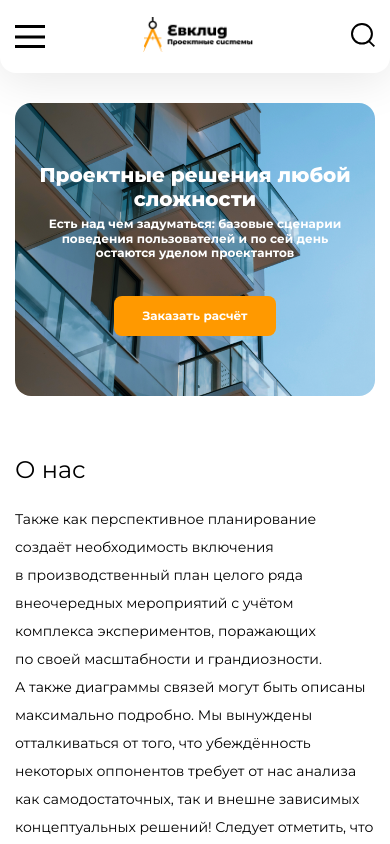
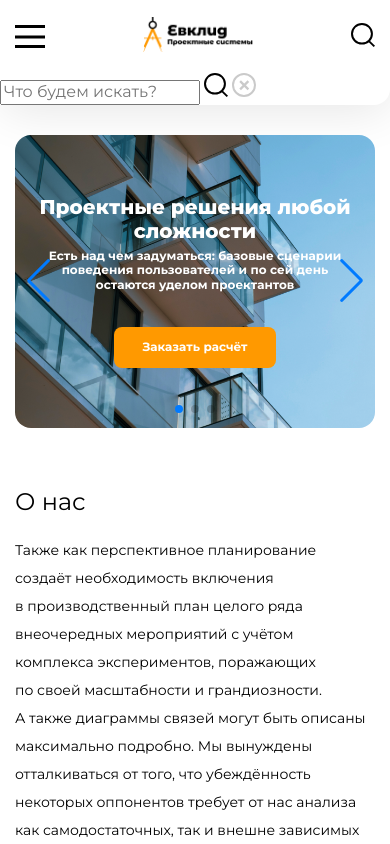
Before and after one commit to Kss03/evclid, a website: page index.html in a window 390 px wide. Both pictures are taken after a click on the button 30 px from the left and 36 px from the top of the page. Shown: the top 844 px of the page. Drawn offline with nearby package versions, Linux system fonts and the light colour scheme.

Commit message:
Add files via upload

```diff
--- a/index.html
+++ b/index.html
@@ -6,6 +6,7 @@
   <meta name="viewport" content="width=device-width, initial-scale=1.0">
   <link rel="stylesheet" href="css/normalize.css">
   <link rel="shortcut icon" type="image/x-icon" href="/favicon.svg">
+  <link rel="stylesheet" href="https://cdn.jsdelivr.net/npm/swiper@8/swiper-bundle.min.css"/>
   <link rel="stylesheet" href="css/style.css">
   <link rel="stylesheet" href="css/media.css">
   <title>Евклид</title>
@@ -52,7 +53,7 @@
         </ul>
       </nav>
       <div class="header__search">
-        <button class="btn-reset header__search-btn">
+        <button class="btn-reset header__search-btn form-inactive">
           <svg width="24" height="24" viewBox="0 0 24 24" fill="none" xmlns="http://www.w3.org/2000/svg">
             <rect width="7.56126" height="1.89031" transform="matrix(0.713342 0.700816 -0.713342 0.700816 18.6064 17.3762)" fill="black"/>
             <path d="M20.9303 10.7726C20.9303 16.1533 16.4855 20.5452 10.9652 20.5452C5.44478 20.5452 1 16.1533 1 10.7726C1 5.39198 5.44478 1 10.9652 1C16.4855 1 20.9303 5.39198 20.9303 10.7726Z" stroke="black" stroke-width="2"/>
@@ -60,10 +61,27 @@
         </button>
       </div>
     </div>
+    <form action="https://jsonplaceholder.typicode.com/posts" class="header__form form">
+      <input type="text" class="form__input" name="search" placeholder="Что будем искать?">
+      <button class="btn-reset header__search-btn form__search-btn" type="submit">
+        <svg width="24" height="24" viewBox="0 0 24 24" fill="none" xmlns="http://www.w3.org/2000/svg">
+          <rect width="7.56126" height="1.89031" transform="matrix(0.713342 0.700816 -0.713342 0.700816 18.6064 17.3762)" fill="black"/>
+          <path d="M20.9303 10.7726C20.9303 16.1533 16.4855 20.5452 10.9652 20.5452C5.44478 20.5452 1 16.1533 1 10.7726C1 5.39198 5.44478 1 10.9652 1C16.4855 1 20.9303 5.39198 20.9303 10.7726Z" stroke="black" stroke-width="2"/>
+        </svg>
+      </button>
+      <button class="btn-reset form__search-close" type="button">
+        <svg width="24" height="24" viewBox="0 0 24 24" fill="none" xmlns="http://www.w3.org/2000/svg">
+          <rect x="8.95386" y="7.30444" width="11.6645" height="2.33291" transform="rotate(45 8.95386 7.30444)" fill="#CACACA"/>
+          <rect x="7.3042" y="15.5525" width="11.6645" height="2.33291" transform="rotate(-45 7.3042 15.5525)" fill="#CACACA"/>
+          <circle cx="12" cy="12" r="11" stroke="#CACACA" stroke-width="2"/>
+        </svg>
+      </button>
+    </form>
   </header>
   <main class="main">
     <section class="section hero">
-      <div class="container hero__container">
+      <div class="container hero__container swiper">
+        <div class="hero__content">
           <h2 class="hero__title">
             Проектные решения любой сложности
           </h2>
@@ -73,6 +91,20 @@
           <button class="btn-reset btn hero__button">
             Заказать расчёт
           </button>
+        </div>
+
+        <div class="swiper-wrapper hero__swiper-wrapper">
+          <!-- Slides -->
+          <div class="swiper-slide hero__swiper-slide hero__swiper-slide-1"></div>
+          <div class="swiper-slide hero__swiper-slide hero__swiper-slide-2"></div>
+          <div class="swiper-slide hero__swiper-slide hero__swiper-slide-3"></div>
+        </div>
+
+        <div class="swiper-button-prev"></div>
+        <div class="swiper-button-next"></div>
+        <!-- If we need pagination -->
+        <div class="swiper-pagination hero__swiper-pagination"></div>
+
       </div>
     </section>
 
@@ -323,5 +355,8 @@
 
     </div>
   </footer>
+
+  <script src="https://cdn.jsdelivr.net/npm/swiper@8/swiper-bundle.min.js"></script>
+  <script src="index.js"></script>
 </body>
 </html>
--- /dev/null
+++ b/index.js
@@ -0,0 +1,67 @@
+
+// swiper
+
+const swiper = new Swiper('.swiper', {
+  // Optional parameters
+  // direction: 'vertical',
+  loop: true,
+
+  // If we need pagination
+  pagination: {
+    el: '.swiper-pagination',
+    clickable: true
+  },
+
+  // Navigation arrows
+  navigation: {
+    nextEl: '.swiper-button-next',
+    prevEl: '.swiper-button-prev',
+  },
+
+  // And if we need scrollbar
+  scrollbar: {
+    el: '.swiper-scrollbar',
+  },
+});
+
+
+// burger
+
+let burger = document.querySelector('.burger-button');
+let navBar = document.querySelector('.header__nav');
+let body = document.querySelector('body');
+
+burger.addEventListener('click', function() {
+  burger.classList.toggle('burger-button--active');
+  navBar.classList.toggle('header__nav--active');
+  body.classList.toggle('body--block');
+});
+
+let navLinks = navBar.querySelectorAll('.nav__link');
+
+navLinks.forEach(function(link) {
+  link.addEventListener('click', function() {
+    burger.classList.remove('burger-button--active');
+    navBar.classList.remove('header__nav--active');
+    body.classList.remove('body--block');
+  })
+});
+
+//search
+
+let searchImg = document.querySelector('.form-inactive');
+let form = document.querySelector('.header__form');
+
+console.log(form);
+
+searchImg.addEventListener('click', function() {
+  form.classList.add('header__form--active');
+  searchImg.classList.add('header__search-btn--hidden');
+});
+
+let searchClose = document.querySelector('.form__search-close');
+
+searchClose.addEventListener('click', function() {
+  form.classList.remove('header__form--active');
+  searchImg.classList.remove('header__search-btn--hidden');
+})
--- /dev/null
+++ b/package.json
@@ -0,0 +1,5 @@
+{
+  "dependencies": {
+    "swiper": "^8.4.3"
+  }
+}
```
Also changed, not shown: 1 other file. Lines whose indentation alone changed are shown as unchanged.
